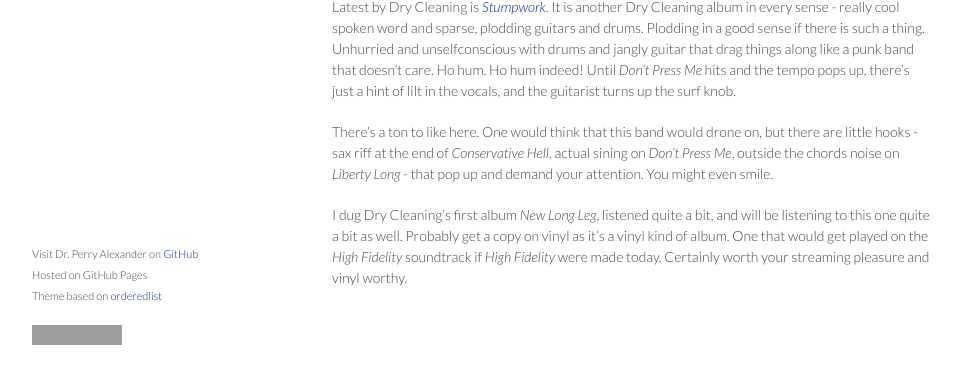
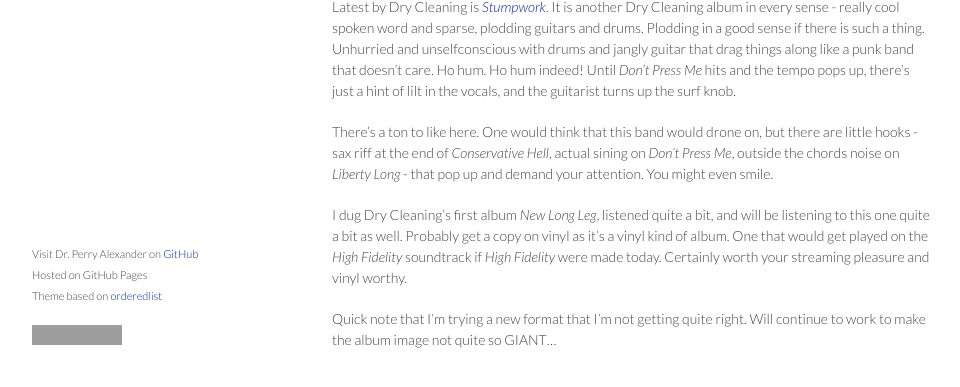
Before and after one commit to palexand/palexand.github.io, a Jekyll site: the page built from _posts/2022-11-04-Dry-Cleaning-Stumpwork.md, in a window 1280 px wide and 1133 px high, cut to the strip 713-1100 px from the top of the window. Shown: the whole strip, without its empty margins (158-1118 px from the left). Built offline with Jekyll 4.4.1, drawn with Linux system fonts in a browser that asks for light colours; grey boxes are pictures that could not be loaded.

Commit message:
playing with album reference

```diff
--- a/_posts/2022-11-04-Dry-Cleaning-Stumpwork.md
+++ b/_posts/2022-11-04-Dry-Cleaning-Stumpwork.md
@@ -3,10 +3,17 @@
 categories: blog music
 title: Dry Cleaning - Stumpwork
 ---
-<div style="position: relative; padding-bottom: 100%; height: 0; overflow: hidden; max-width: 100%;"><iframe src="https://embed.tidal.com/albums/251175805?layout=gridify" frameborder="0" allowfullscreen style="position: absolute; top: 0; left: 0; width: 100%; height: 1px; min-height: 100%; margin: 0 auto;"></iframe></div>
+<div style="position: relative; padding-bottom: 100%; height: 0; overflow: hidden; max-width: 75%;"><iframe src="https://embed.tidal.com/albums/251175805?layout=gridify" frameborder="0" allowfullscreen style="position: absolute; top: 0; left: 0; width: 100%; height: 1px; min-height: 100%; margin: 0 auto;"></iframe></div>
 
 Latest by Dry Cleaning is [_Stumpwork_](https://tidal.com/browse/album/251175805).  It is another Dry Cleaning album in every sense - really cool spoken word and sparse, plodding guitars and drums.  Plodding in a good sense if there is such a thing.  Unhurried and unselfconscious with drums and jangly guitar that drag things along like a punk band that doesn't care.  Ho hum.  Ho hum indeed!  Until _Don't Press Me_ hits and the tempo pops up, there's just a hint of lilt in the vocals, and the guitarist turns up the surf knob.
 
 There's a ton to like here.  One would think that this band would drone on, but there are little hooks - sax riff at the end of _Conservative Hell_, actual sining on _Don't Press Me_, outside the chords noise on _Liberty Long_ - that pop up and demand your attention.  You might even smile.
 
-I dug Dry Cleaning's first album _New Long Leg_, listened quite a bit, and will be listening to this one quite a bit as well.  Probably get a copy on vinyl as it's a vinyl kind of album.  One that would get played on the _High Fidelity_ soundtrack if _High Fidelity_ were made today.  Certainly worth your streaming pleasure and vinyl worthy.
+I dug Dry Cleaning's first album _New Long Leg_, listened quite a bit,
+and will be listening to this one quite a bit as well.  Probably get a
+copy on vinyl as it's a vinyl kind of album.  One that would get
+played on the _High Fidelity_ soundtrack if _High Fidelity_ were made
+today.  Certainly worth your streaming pleasure and vinyl worthy.
+
+Quick note that I'm trying a new format that I'm not getting quite
+right. Will continue to work to make the album image not quite so GIANT...
```
